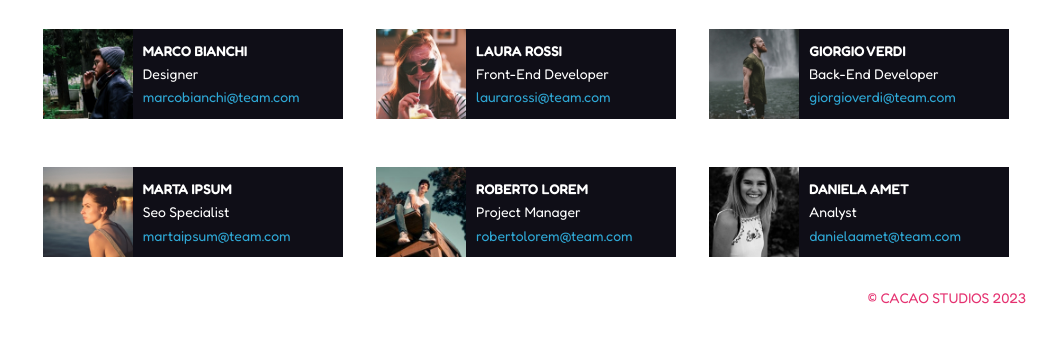
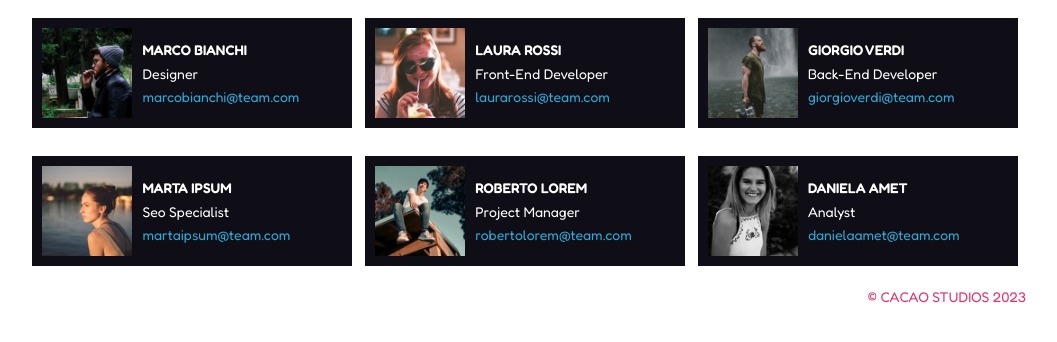
Before and after one commit to nicolaazonta/html-css-float-cards, a plain HTML site: page index.html in a window 1280 px wide. Shown: the part 136-478 px from the top of the page, without its empty margins (114-1171 px from the left). Drawn offline with Linux system fonts and the light colour scheme.

Commit message:
fix the class "clearfix"

```diff
--- a/css/style.css
+++ b/css/style.css
@@ -4,29 +4,22 @@
     padding: 0;
     box-sizing: border-box;
 }
-
 :root{
     --tb-title: #e53170;
     --tb-bck_card: #0f0e17 ;
     --tb-mail: #2fa8d5;
     --tb-card_text: #ffffff;
 }
-
 body{
     max-width: 1000px;
     margin: auto;
     font-family: 'Fredoka', sans-serif;
     background-color: var(white);
 }
-
-
 /* utilities ---------------------- */
 .pt-30{
     padding-top: 30px;
 }
-
-
-
 /* header ---------------------- */
 header{
     text-align: center;
@@ -42,44 +35,35 @@ header p{
     font-weight: 400;
 }
 
-
 /* main ---------------------- */
-
-
 main>section{
     margin-top: 15px;
     margin-bottom: 15px;
 }
-
-section::after,
-div::after
-{ /* -----clearfix----- */
+/* -----clearfix----- */
+.clearfix::after{
     content: "";
     display: table;
     clear: both;
 }
-
 h3{
     margin-top: 10px;
 }
-
 h3, p{
     font-size: 14px;
 }
-
 div :last-child{
     color: var(--tb-mail);
 }
-
 .card{
     float: left;
     line-height: calc(70px / 3);
-    width: calc(90% / 3);
-    margin: calc(10% / 6);
+    width: 32%;
+    margin: .4rem;
+    padding: 10px;
     background-color:var(--tb-bck_card);
     color: var(--tb-card_text);
 }
-
 .card img{
     float: left;
     height: 90px;
@@ -87,7 +71,6 @@ div :last-child{
 }
 
 /* footer ---------------------- */
-
 footer p{
     text-align: right;
     color: var(--tb-title);
--- a/index.html
+++ b/index.html
@@ -22,21 +22,19 @@
 
 
     <main><!-- main: two rows of cards -->
-        <section> <!-- first row of cards -->
+        <section class="clearfix"> <!-- first row of cards -->
             <div class="card">
                 <img src="./img/male1.png" alt="marco bianchi photo">
                 <h3>MARCO BIANCHI</h3>
                 <p>Designer</p>
                 <p>marcobianchi@team.com</p>
             </div>
-
             <div class="card">
                 <img src="./img/female1.png" alt="laura rossi photo">
                 <h3>LAURA ROSSI</h3>
                 <p>Front-End Developer</p>
                 <p>laurarossi@team.com</p>
             </div>
-
             <div class="card">
                 <img src="./img/male2.png" alt="giorgio verdi photo">
                 <h3>GIORGIO VERDI</h3>
@@ -45,21 +43,19 @@
             </div>
         </section>
 
-        <section><!-- second row of cards -->
+        <section class="clearfix"><!-- second row of cards -->
             <div class="card">
                 <img src="./img/female2.png" alt="marta ipsum photo">
                 <h3>MARTA IPSUM</h3>
                 <p>Seo Specialist</p>
                 <p>martaipsum@team.com</p>
             </div>
-
             <div class="card">
                 <img src="./img/male3.png" alt="roberto lorem photo">
                 <h3>ROBERTO LOREM</h3>
                 <p>Project Manager</p>
                 <p>robertolorem@team.com</p>
             </div>
-
             <div class="card">
                 <img src="./img/female3.png" alt="daniele amet photo">
                 <h3>DANIELA AMET</h3>
```
